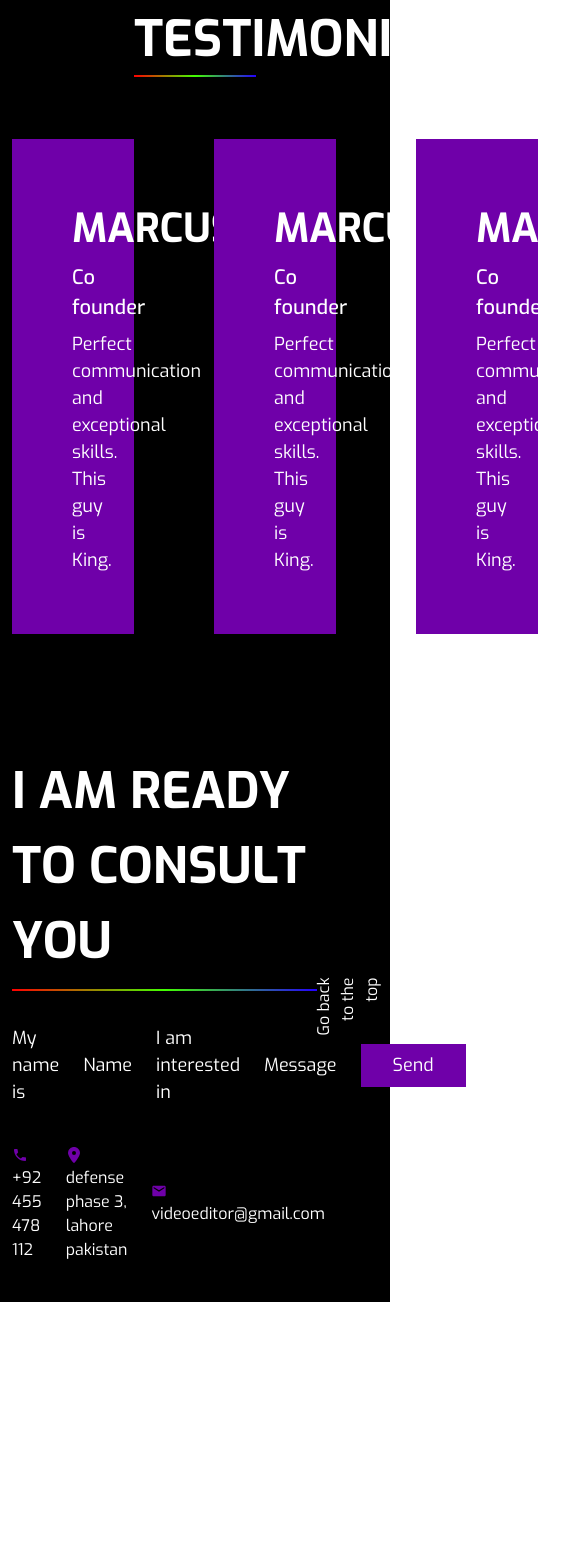
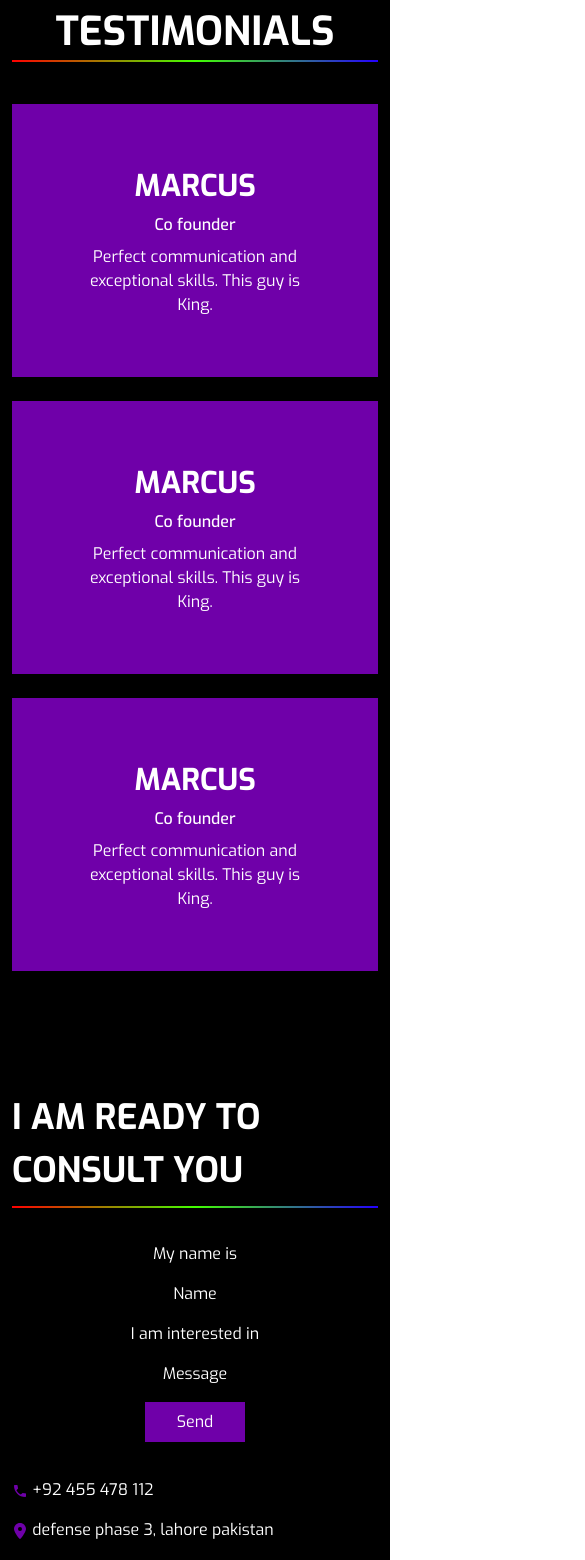
Before and after one commit to Mansur1075/US_clinent-, a React (Vite) app: page / in a window 390 px wide. Shown: the part 2660-4220 px from the top of the page, 585 px wide, since content can reach past the window. Before the commit the page ends 3962 px from the top, so only its background shows below. Built offline with nearby package versions, Linux system fonts and the light colour scheme.

Commit message:
2day letar push

```diff
--- a/src/componntes/Best.jsx
+++ b/src/componntes/Best.jsx
@@ -15,16 +15,14 @@ const Best = () => {
           </h4>
 
           <div className="flex flex-col sm:flex-row justify-between gap-6">
-            {/* Image 1 */}
             <div className="relative w-full sm:w-4/12 group overflow-hidden hover:scale-105 duration-300 ease-in-out">
               <img src={rakib1} alt="" className="w-full h-auto"/>
-              {/* Overlay hidden by default, only appear on hover */}
+
               <div className="absolute top-0 right-0 w-full h-full bg-[#00000062] flex items-center justify-center opacity-0 group-hover:opacity-100 transition-opacity duration-300 ease-in-out">
                 <MdOutlineSlowMotionVideo className='text-[#ffff] text-[80px]'/>
               </div>
             </div>
 
-            {/* Image 2 */}
             <div className="relative w-full sm:w-4/12 group overflow-hidden hover:scale-105 duration-300 ease-in-out">
               <img src={rakib2} alt="" className="w-full h-auto"/>
               <div className="absolute top-0 right-0 w-full h-full bg-[#0000007c] flex items-center justify-center opacity-0 group-hover:opacity-100 transition-opacity duration-300 ease-in-out">
@@ -32,7 +30,6 @@ const Best = () => {
               </div>
             </div>
 
-            {/* Image 3 */}
             <div className="relative w-full sm:w-4/12 group overflow-hidden hover:scale-105 duration-300 ease-in-out">
               <img src={rakib3} alt="" className="w-full h-auto"/>
               <div className="absolute top-0 right-0 w-full h-full bg-[#0000007c] flex items-center justify-center opacity-0 group-hover:opacity-100 transition-opacity duration-300 ease-in-out">
--- a/src/componntes/Container.jsx
+++ b/src/componntes/Container.jsx
@@ -2,7 +2,7 @@ import React from 'react'
 
 const Container = ({children,className}) => {
   return (
-    <div className={`max-w-[1280px] mx-auto px-3 ${className}`}>{children}</div>
+    <div className={`max-w-7xl mx-auto px-3 ${className}`}>{children}</div>
   )
 }
 
--- a/src/componntes/Footer.jsx
+++ b/src/componntes/Footer.jsx
@@ -8,13 +8,14 @@ const Footer = () => {
     return (
         <div className='bg-[#000000] py-10'>
             <Container>
-           <div className="flex justify-between">
-  <div className="w-10/12">
-    <h3 className='text-[50px] pb-3 text-white font-bold font-exo uppercase border-b-2 border-transparent bg-[linear-gradient(to_right,#FF0000,#42FF00,#2400FF)] bg-size-[100%_2px] bg-no-repeat bg-bottom'>
+                <div className="flex flex-col lg:flex-row justify-between gap-10 lg:gap-0">
+
+                    <div className="w-full lg:w-10/12">
+                        <h3 className='text-[35px] md:text-[50px] pb-3 text-white font-bold font-exo uppercase border-b-2 border-transparent bg-[linear-gradient(to_right,#FF0000,#42FF00,#2400FF)] bg-size-[100%_2px] bg-no-repeat bg-bottom'>
                             I am ready to consult you
                         </h3>
 
-    <div className="flex gap-6 text-white pt-8 text-[18px] font-exo items-center justify-between">
+                        <div className="flex flex-col sm:flex-row flex-wrap gap-4 sm:gap-6 text-white pt-8 text-[16px] md:text-[18px] font-exo items-center justify-between">
                             <h4>My name is</h4>
                             <h4>Name</h4>
                             <h4>I am interested in</h4>
@@ -22,15 +23,15 @@ const Footer = () => {
                             <button className='bg-[#6F00A9] px-8 py-2'>Send</button>
                         </div>
 
-    <div className="flex gap-6 text-white pt-9 items-center font-exo justify-between ">
-      <h5><IoMdCall className='inline-block text-[#6F00A9]'/> +92 455 478 112</h5>
-      <h5><FaLocationDot className='inline-block text-[#6F00A9]'/> defense phase 3, lahore pakistan</h5>
-      <h5><MdEmail className='inline-block text-[#6F00A9]'/> videoeditor@gmail.com</h5>
+                        <div className="flex flex-col md:flex-row gap-4 md:gap-6 text-white pt-9 items-start md:items-center font-exo justify-between">
+                            <h5><IoMdCall className='inline-block text-[#6F00A9]' /> +92 455 478 112</h5>
+                            <h5><FaLocationDot className='inline-block text-[#6F00A9]' /> defense phase 3, lahore pakistan</h5>
+                            <h5><MdEmail className='inline-block text-[#6F00A9]' /> videoeditor@gmail.com</h5>
                         </div>
                     </div>
 
- <div className="w-4/12 flex justify-end items-center">
-  <h4 className="text-white -rotate-90 origin-center text-end">
+                    <div className="w-full lg:w-4/12 flex justify-start lg:justify-end items-center">
+                        <h4 className="text-white -rotate-90 origin-center text-end mt-4 lg:mt-0">
                             Go back to the top
                         </h4>
                     </div>
--- a/src/componntes/Testimonials.jsx
+++ b/src/componntes/Testimonials.jsx
@@ -5,23 +5,29 @@ const Testimonials = () => {
     return (
         <div className='py-20 bg-[#000000]'>
             <Container>
-            <div className="">
-                <h4 className=' w-4/12 mx-auto justify-center text-center text-[#ffff] text-[50px] font-bold uppercase font-exo  border-b-2 border-transparent bg-[linear-gradient(to_right,#FF0000,#42FF00,#2400FF)] bg-size-[100%_2px] bg-no-repeat bg-bottom'>Testimonials</h4>
-                <div className=" pt-15 flex justify-between gap-20">
-                    <div className="w-4/12 bg-[#6F00A9] py-15 px-15 hover:scale-105 ease-in-out duration-300">
-                    <h5 className=' text-[40px] font-bold font-exo uppercase text-center text-[#ffff]'>Marcus</h5>
-                    <p className=' text-[#ffff] text-[20px] font-medium font-exo text-center pt-1'>Co founder</p>
-                    <p className='text-[18px] font-exo text-[#ffff] text-center pt-2'>Perfect communication and exceptional skills. This guy is King.</p>
+                <div>
+                    <h4 className='w-full sm:w-8/12 md:w-4/12 mx-auto text-center text-[#ffff] text-[40px] md:text-[50px] font-bold uppercase font-exo border-b-2 border-transparent bg-[linear-gradient(to_right,#FF0000,#42FF00,#2400FF)] bg-size-[100%_2px] bg-no-repeat bg-bottom mb-10'>
+                        Testimonials
+                    </h4>
+
+                    <div className="flex flex-col sm:flex-row justify-between gap-6 sm:gap-5 md:gap-20">
+
+                        <div className="w-full sm:w-4/12 bg-[#6F00A9] py-15 px-15 hover:scale-105 ease-in-out duration-300">
+                            <h5 className='text-[30px] md:text-[40px] font-bold font-exo uppercase text-center text-[#ffff]'>Marcus</h5>
+                            <p className='text-[#ffff] text-[16px] md:text-[20px] font-medium font-exo text-center pt-1'>Co founder</p>
+                            <p className='text-[16px] md:text-[18px] font-exo text-[#ffff] text-center pt-2'>Perfect communication and exceptional skills. This guy is King.</p>
                         </div>
-                    <div className="w-4/12 bg-[#6F00A9] py-15 px-15 hover:scale-105 ease-in-out duration-300">
-                    <h5 className=' text-[40px] font-bold font-exo uppercase text-center text-[#ffff]'>Marcus</h5>
-                    <p className=' text-[#ffff] text-[20px] font-medium font-exo text-center pt-1'>Co founder</p>
-                    <p className='text-[18px] font-exo text-[#ffff] text-center pt-2'>Perfect communication and exceptional skills. This guy is King.</p>
+
+                        <div className="w-full sm:w-4/12 bg-[#6F00A9] py-15 px-15 hover:scale-105 ease-in-out duration-300">
+                            <h5 className='text-[30px] md:text-[40px] font-bold font-exo uppercase text-center text-[#ffff]'>Marcus</h5>
+                            <p className='text-[#ffff] text-[16px] md:text-[20px] font-medium font-exo text-center pt-1'>Co founder</p>
+                            <p className='text-[16px] md:text-[18px] font-exo text-[#ffff] text-center pt-2'>Perfect communication and exceptional skills. This guy is King.</p>
                         </div>
-                    <div className="w-4/12 bg-[#6F00A9] py-15 px-15 hover:scale-105 ease-in-out duration-300">
-                    <h5 className=' text-[40px] font-bold font-exo uppercase text-center text-[#ffff]'>Marcus</h5>
-                    <p className=' text-[#ffff] text-[20px] font-medium font-exo text-center pt-1'>Co founder</p>
-                    <p className='text-[18px] font-exo text-[#ffff] text-center pt-2'>Perfect communication and exceptional skills. This guy is King.</p>
+
+                        <div className="w-full sm:w-4/12 bg-[#6F00A9] py-15 px-15 hover:scale-105 ease-in-out duration-300">
+                            <h5 className='text-[30px] md:text-[40px] font-bold font-exo uppercase text-center text-[#ffff]'>Marcus</h5>
+                            <p className='text-[#ffff] text-[16px] md:text-[20px] font-medium font-exo text-center pt-1'>Co founder</p>
+                            <p className='text-[16px] md:text-[18px] font-exo text-[#ffff] text-center pt-2'>Perfect communication and exceptional skills. This guy is King.</p>
                         </div>
                     </div>
                 </div>
```
Lines whose indentation alone changed are shown as unchanged.
